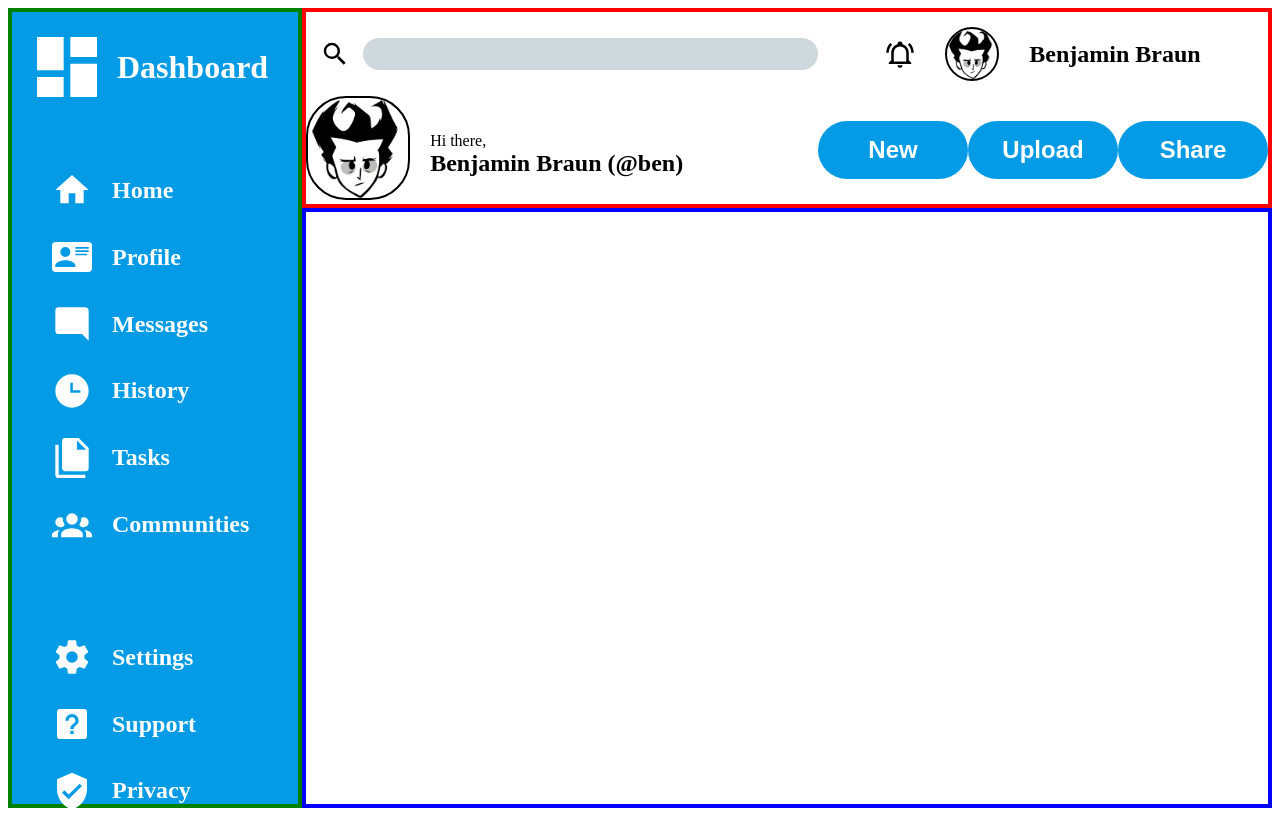
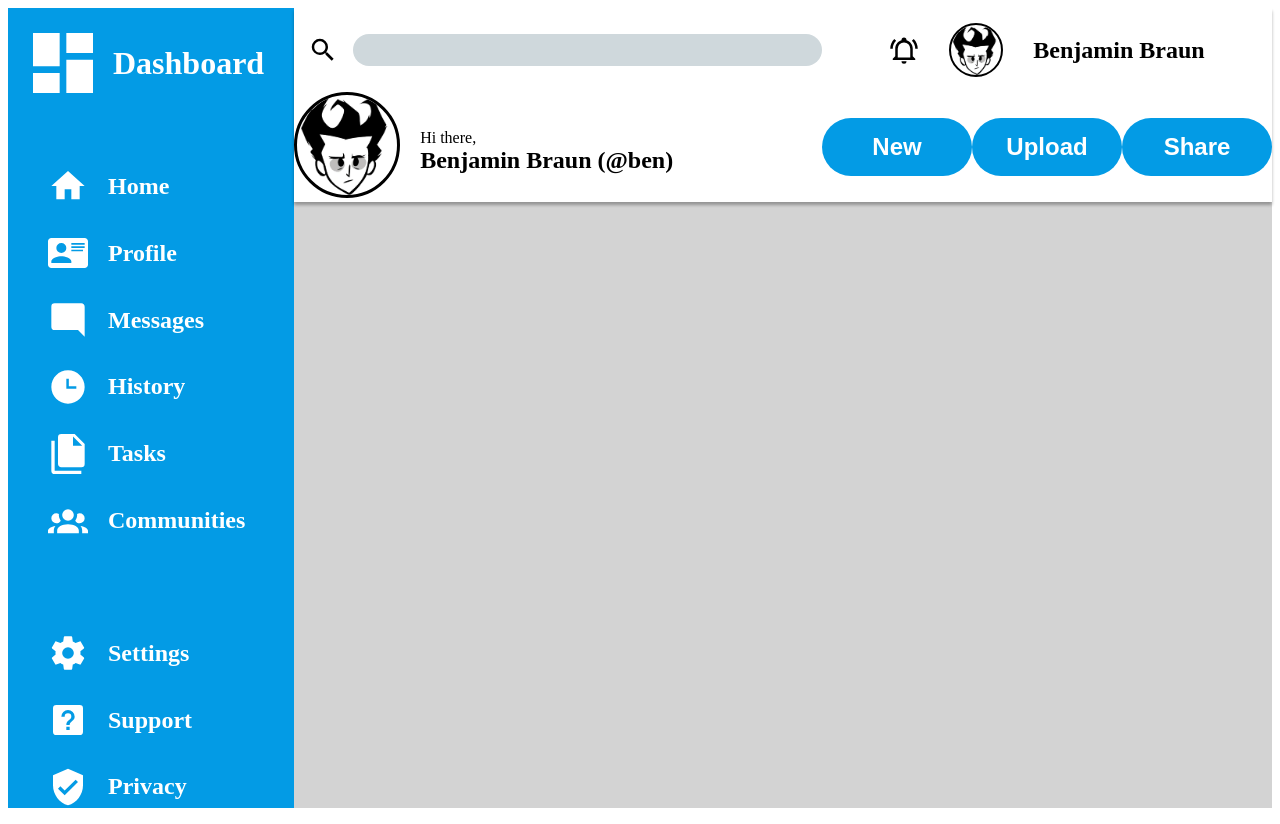
Before and after one commit to firepeashooter/admin-dashboard, a plain HTML site: page index.html in a window 1280 px wide. Drawn offline with Linux system fonts and the light colour scheme.

Commit message:
Add boxshadow to the header

```diff
--- a/styles.css
+++ b/styles.css
@@ -15,10 +15,17 @@ li{
 .header{
     grid-row: 1 / 2;
     grid-column: 2 / 3;
-    border: 4px solid red;
 
     display:grid;
     grid-template: 0.6fr 1fr / 1.3fr 1fr;
+
+    /* x-offset y-offset blurr color/opacity */
+
+    box-shadow: 0px 3px 3px rgba(0, 0, 0, 0.3);
+
+    /* Shows the header above the other thing */
+    z-index: 1;
+
 }
 
 .search{
@@ -107,11 +114,11 @@ li{
 }
 
 .pfp--big{
-    border-radius: 40px;
+    border-radius: 60px;
     height: 100px;
     width: 100px;
-    border: 2px solid black;
     justify-self: end;
+    border: 3px solid black
 }
 
 .buttons{
@@ -140,7 +147,6 @@ li{
 
     display: flex;
     flex-direction: column;
-    border: 4px solid green;
     background-color: #039BE5;
 
 }
@@ -194,7 +200,7 @@ li{
 
 
 .main{
-    border: 4px solid blue;
+    background-color: lightgray;
 
 }
 
```
